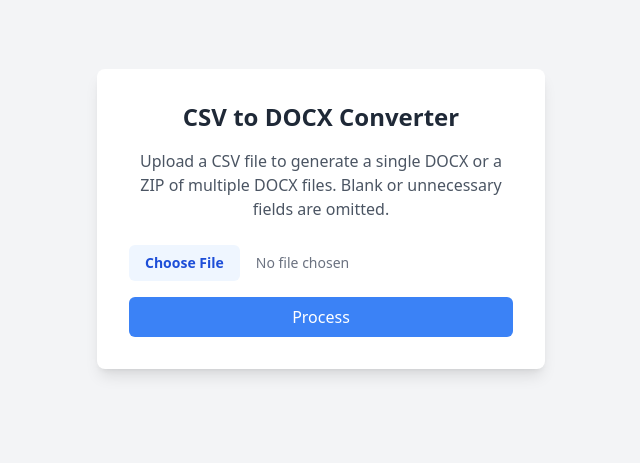
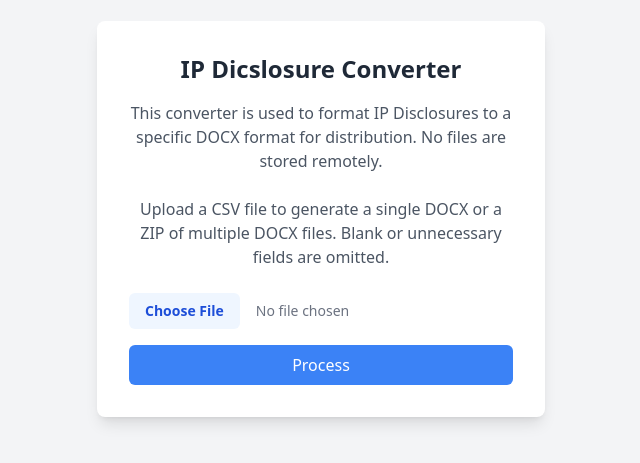
Before and after one commit to uttyler-etxlp/ip-disclosure-convert, a plain HTML site: page index.html in a window 1280 px wide. Shown: the part 181-644 px from the top of the page, without its empty margins (319-959 px from the left). Drawn offline with nearby package versions, Linux system fonts and the light colour scheme.

Commit message:
Update index.html
Updated name and information on the page.  Also adjusted the code to align with the proper column in the spreadsheet.

Edited line 79 for conrresponding_contributor:  row [2} to [1]

```diff
--- a/index.html
+++ b/index.html
@@ -13,7 +13,8 @@
 </head>
 <body class="bg-gray-100 min-h-screen flex items-center justify-center">
     <div class="bg-white p-8 rounded-lg shadow-lg max-w-md w-full">
-        <h1 class="text-2xl font-bold text-gray-800 mb-4 text-center">CSV to DOCX Converter</h1>
+        <h1 class="text-2xl font-bold text-gray-800 mb-4 text-center">IP Dicslosure Converter</h1>
+        <p class="text-gray-600 mb-6 text-center">This converter is used to format IP Disclosures to a specific DOCX format for distribution.  No files are stored remotely.</p>
         <p class="text-gray-600 mb-6 text-center">Upload a CSV file to generate a single DOCX or a ZIP of multiple DOCX files. Blank or unnecessary fields are omitted.</p>
         <div class="mb-4">
             <input type="file" id="csvFile" accept=".csv" class="block w-full text-sm text-gray-500 file:mr-4 file:py-2 file:px-4 file:rounded-md file:border-0 file:text-sm file:font-semibold file:bg-blue-50 file:text-blue-700 hover:file:bg-blue-100">
@@ -175,4 +176,5 @@
         }
     </script>
 </body>
+
 </html>
```
